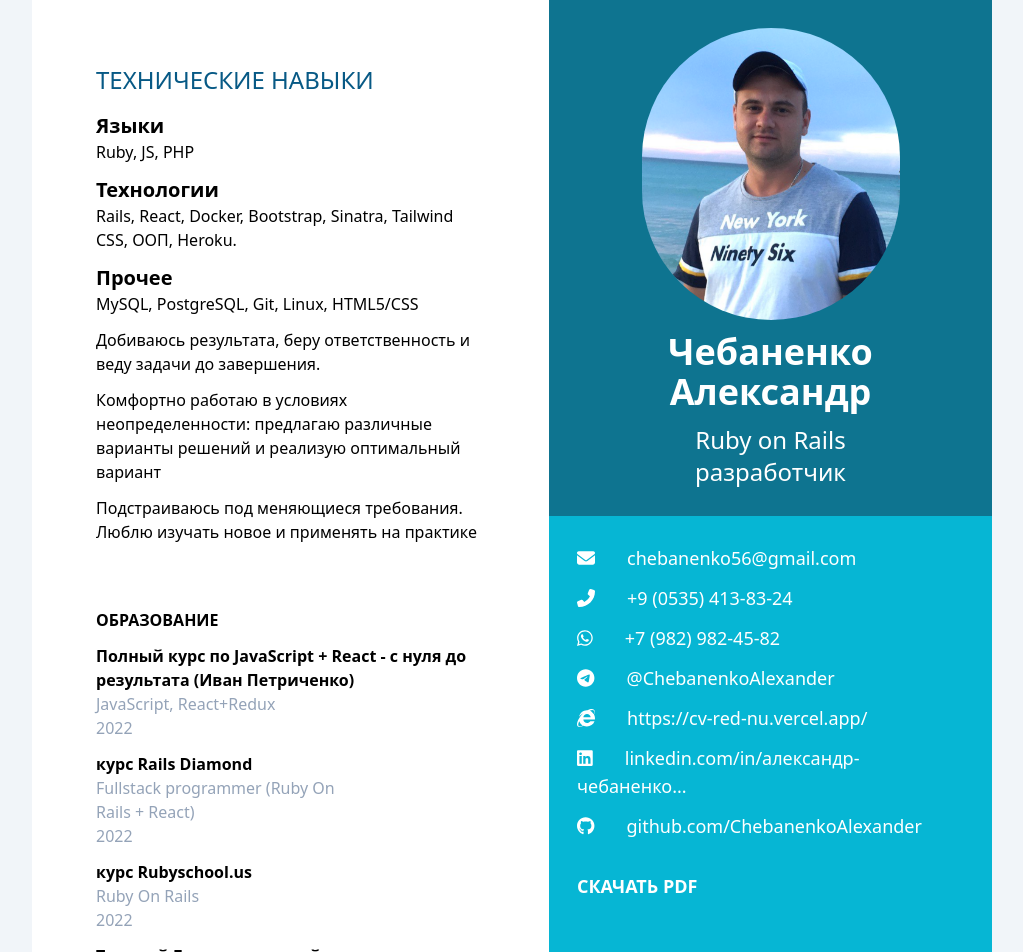
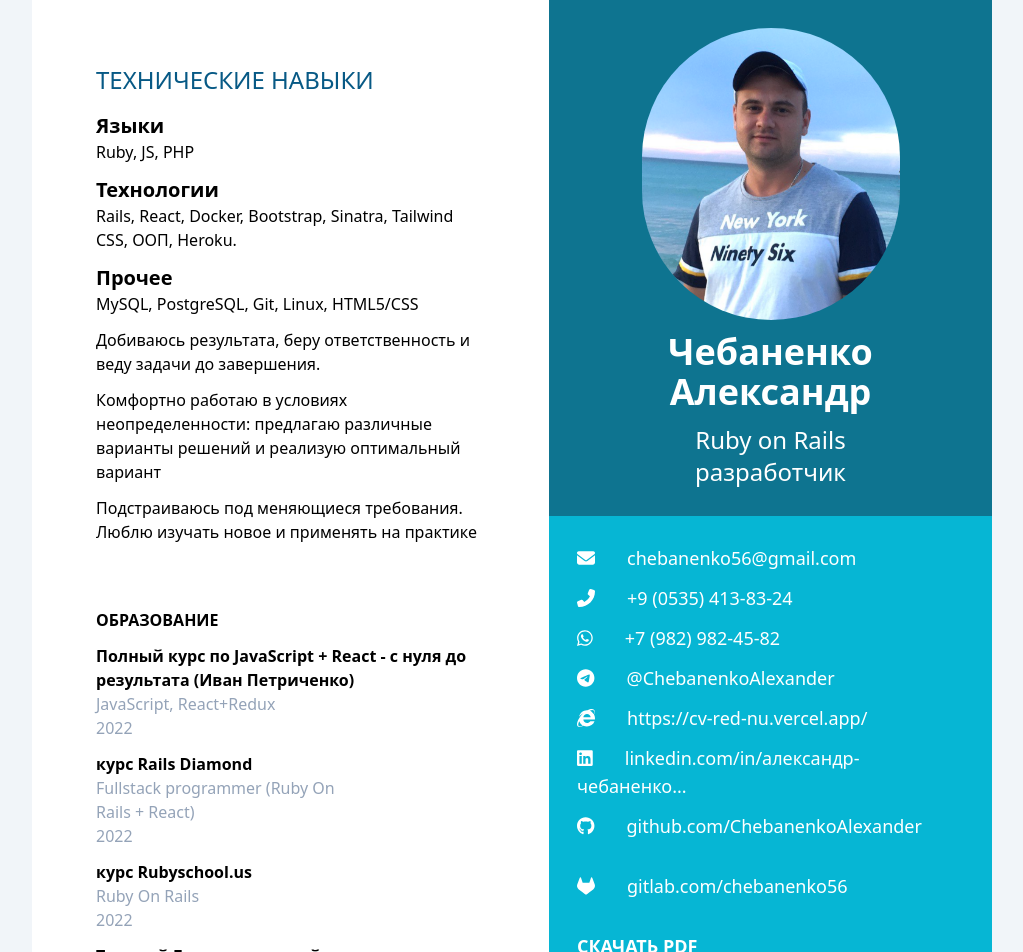
Before and after one commit to ChebanenkoAlexander/cv, a Next.js app: page / in a window 1280 px wide. Shown: the top 952 px of the page, without its empty margins (128-1151 px from the left). Built offline with nearby package versions, Linux system fonts and the light colour scheme.

Commit message:
add gitlab

```diff
--- a/components/Right.js
+++ b/components/Right.js
@@ -6,10 +6,12 @@ import {
   faLinkedin,
   faGithub,
   faInternetExplorer,
+  faGitlab,
 } from "@fortawesome/free-brands-svg-icons";
 import { faEnvelope, faPhoneAlt } from "@fortawesome/free-solid-svg-icons";
 export default function Right() {
-    return(<div className="text-white bg-cyan-500 md:w-2/3">
+    return (
+      <div className="text-white bg-cyan-500 md:w-2/3">
         <div className="bg-cyan-700 p-7 flex items-center flex-col text-center">
           <img
             className="w-2/3 rounded-full mb-3"
@@ -68,9 +70,16 @@ export default function Right() {
               github.com/ChebanenkoAlexander
             </a>
           </p>
+          <p className="mb-8">
+            <a href="https://gitlab.com/chebanenko56">
+              <FontAwesomeIcon icon={faGitlab} className="mr-8" />
+              gitlab.com/chebanenko56
+            </a>
+          </p>
           <button onClick={() => window.print()} className="font-bold">
             СКАЧАТЬ PDF
           </button>
         </div>
-</div>)
+      </div>
+    );
   };
```
Lines whose indentation alone changed are shown as unchanged.
